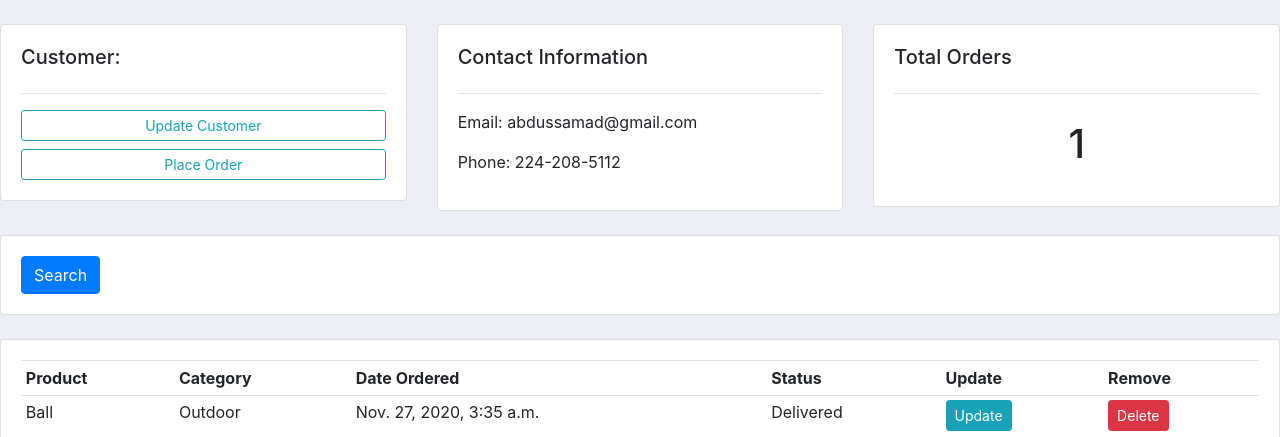
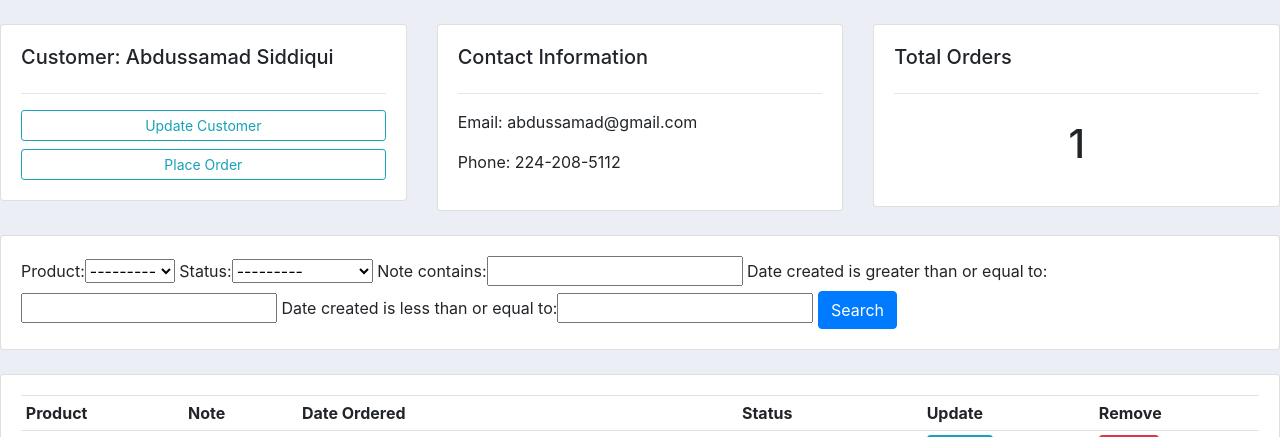
Before and after one commit to abdullah20401/Django-Customer-Relationship-Management, a Django app: page /customer/1 in a window 1280 px wide. Shown: the part 56-493 px from the top of the page. Run offline with Django 3.2, Linux system fonts and the light colour scheme; data comes from the database, SQL or seed files in the repository; both versions use the stored data as it was after the commit; some libraries are stand-ins or nearby versions.

Commit message:
Filter Form Table Search | Django (3.0) Crash Course Tutorials (pt 12)

```diff
--- /dev/null
+++ b/accounts/filters.py
@@ -0,0 +1,15 @@
+import django_filters
+from django_filters import DateFilter, CharFilter
+
+from .models import *
+
+class OrderFilter(django_filters.FilterSet):
+    start_date = DateFilter(field_name='date_created', lookup_expr='gte')
+    end_date = DateFilter(field_name='date_created', lookup_expr='lte')
+    note = CharFilter(field_name='note', lookup_expr='icontains')
+
+
+    class Meta:
+        model = Order
+        fields = '__all__'
+        exclude = ['customer', 'date_created']
--- a/accounts/models.py
+++ b/accounts/models.py
@@ -44,6 +44,7 @@ class Order(models.Model):
     product = models.ForeignKey(Product, null=True, on_delete=models.SET_NULL)
     date_created = models.DateTimeField(auto_now_add=True, null=True)
     status = models.CharField(max_length=200, null=True, choices=STATUS)
+    note = models.CharField(max_length=1000, null=True)
 
     def __str__(self):
         return self.product.name
--- a/accounts/templates/accounts/customer.html
+++ b/accounts/templates/accounts/customer.html
@@ -6,7 +6,7 @@
     <div class="row">
 	<div class="col-md">
 		<div class="card card-body">
-			<h5>Customer:</h5>
+			<h5>Customer: {{ customer.name }}</h5>
 			<hr>
 			<a class="btn btn-outline-info  btn-sm btn-block" href="">Update Customer</a>
 			<a class="btn btn-outline-info  btn-sm btn-block" href="{% url 'create-order' customer.id %}">Place Order</a>
@@ -38,7 +38,7 @@
 	<div class="col">
 		<div class="card card-body">
 			<form method="get">
-
+                {{ myFilter.form }}
 		    <button class="btn btn-primary" type="submit">Search</button>
 		  </form>
 		</div>
@@ -53,7 +53,7 @@
 			<table class="table table-sm">
 				<tr>
 					<th>Product</th>
-					<th>Category</th>
+					<th>Note</th>
 					<th>Date Ordered</th>
 					<th>Status</th>
 					<th>Update</th>
@@ -62,7 +62,7 @@
                 {% for order in orders %}
                     <tr>
                         <td>{{ order.product }}</td>
-                        <td>{{ order.product.category }}</td>
+                        <td>{{ order.note }}</td>
                         <td>{{ order.date_created }}</td>
                         <td>{{ order.status }}</td>
                         <td><a class="btn btn-sm btn-info" href="{% url 'update-order' order.id %}">Update</a></td>
--- a/accounts/views.py
+++ b/accounts/views.py
@@ -4,6 +4,7 @@ from django.forms import inlineformset_factory
 
 from .models import *
 from .forms import OrderForm
+from .filters import OrderFilter
 
 
 def home(request):
@@ -36,10 +37,14 @@ def customer(request, pk):
     orders = customer.order_set.all()
     order_count = orders.count()
 
+    myFilter = OrderFilter(request.GET, queryset=orders)
+    orders = myFilter.qs
+
     context = {
         'customer': customer,
         'orders': orders,
-        'order_count': order_count
+        'order_count': order_count,
+        'myFilter': myFilter,
     }
     return render(request, 'accounts/customer.html', context)
 
--- a/crm/settings.py
+++ b/crm/settings.py
@@ -37,7 +37,10 @@ INSTALLED_APPS = [
     'django.contrib.sessions',
     'django.contrib.messages',
     'django.contrib.staticfiles',
+
     'accounts.apps.AccountsConfig',
+
+    'django_filters',
 ]
 
 MIDDLEWARE = [
```
Also changed, not shown: accounts/migrations/0006_auto_20201201_1148.py (added), accounts/migrations/0007_auto_20201201_1150.py (added), accounts/migrations/0008_auto_20201201_1152.py (added), db.sqlite3.
